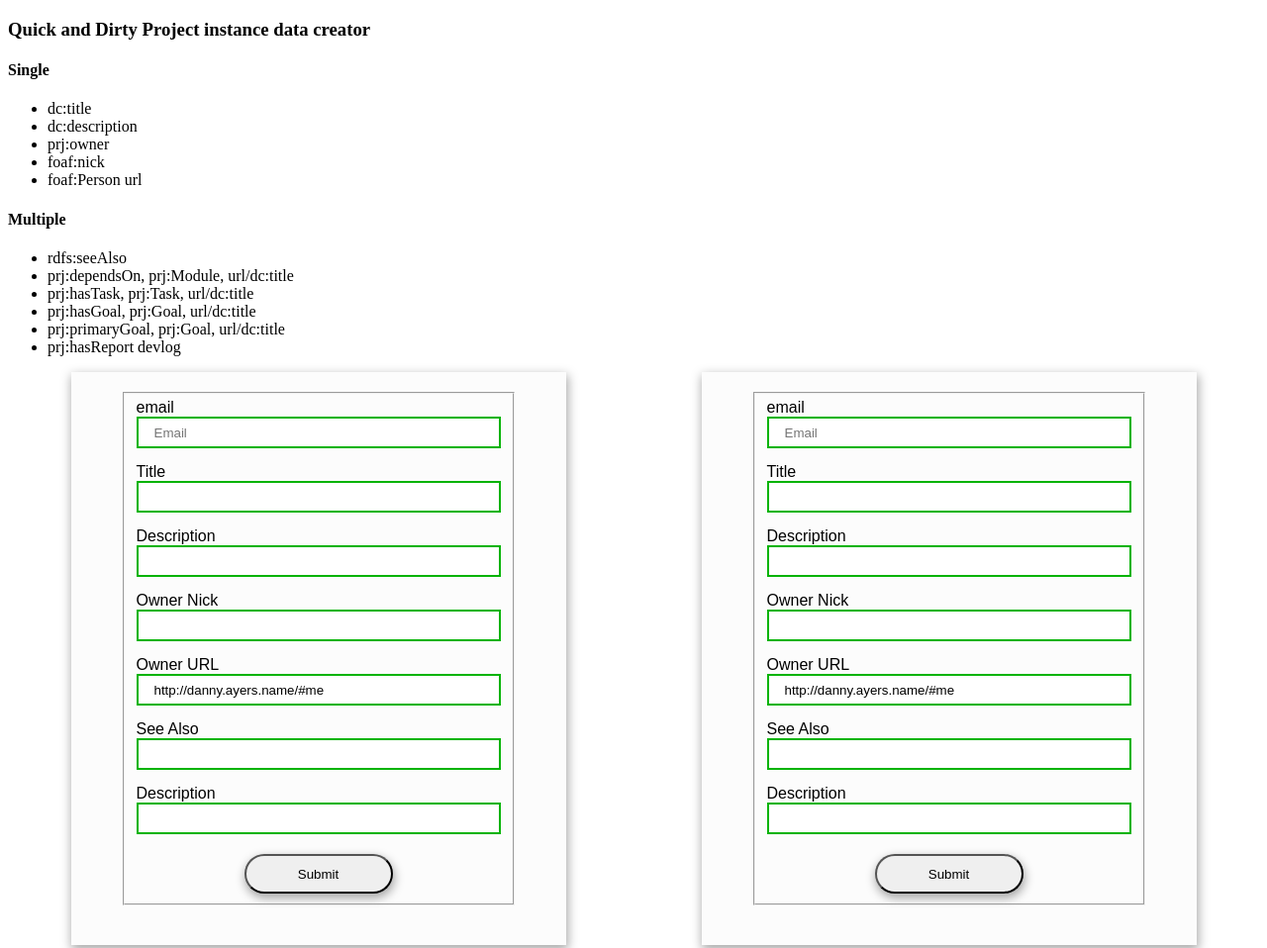
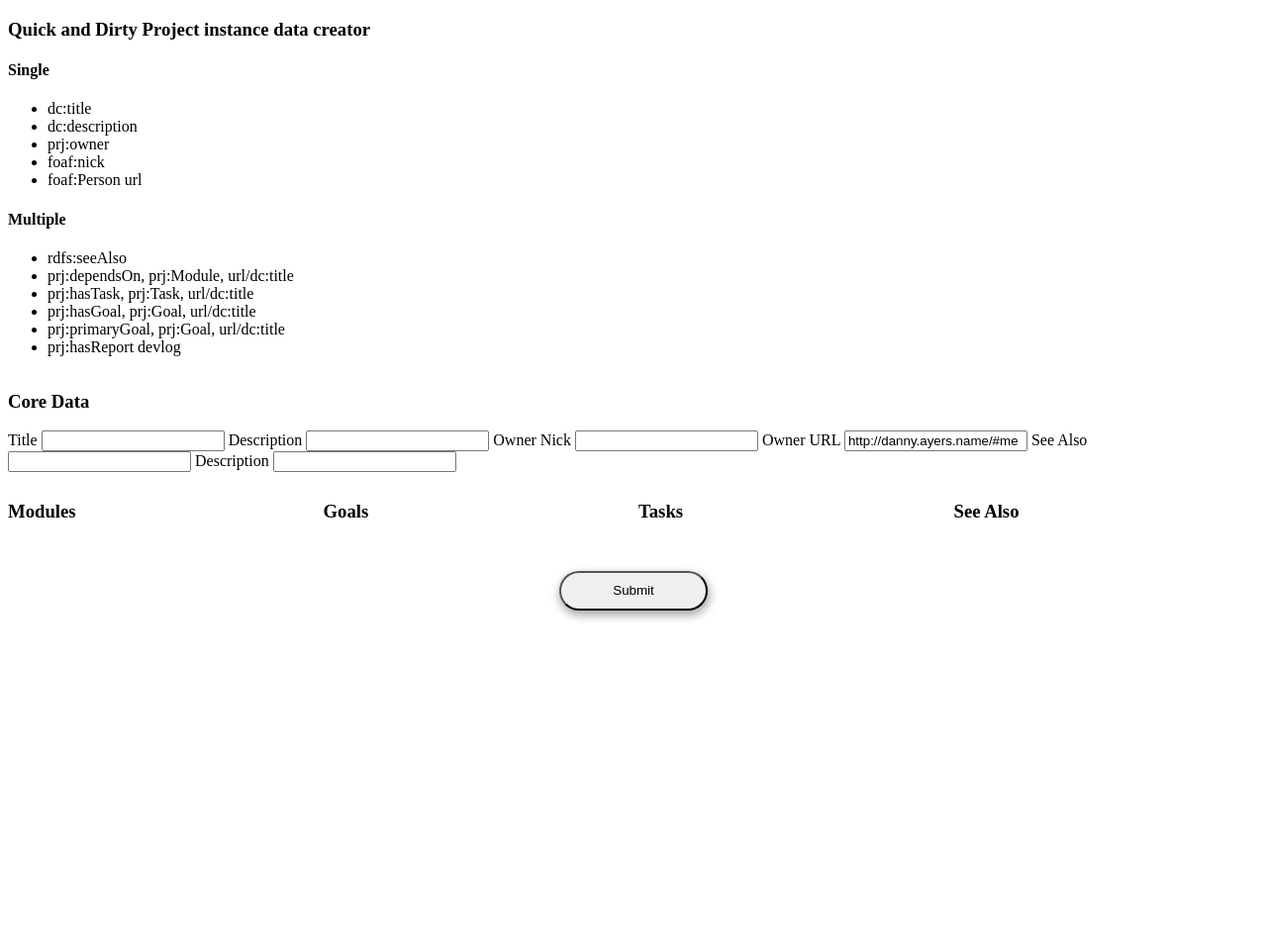
Before and after one commit to danja/tred, a website: page project/index.html in a window 1280 px wide. Shown: the top 958 px of the page at 99% size. After the commit the page ends 800 px from the top, so only its background shows below. Drawn offline with Linux system fonts and the light colour scheme.

Commit message:
reworking triple ui

```diff
--- a/js/config.js
+++ b/js/config.js
@@ -11,16 +11,7 @@ const SparqlServer = {
   //  updatePath: '/test/update'
 }
 
-const nsPrefixes = {
-  'http://www.w3.org/1999/02/22-rdf-syntax-ns#': 'rdf',
-  'http://www.w3.org/2000/01/rdf-schema#': 'rdfs',
-  'http://xmlns.com/foaf/0.1/': 'foaf',
-  'http://www.w3.org/2002/07/owl#': 'owl',
-  'http://purl.org/dc/elements/1.1/': 'dc',
-  'http://schema.org/': 'schema',
-  'http://purl.org/stuff/': 'x',
-  'http://purl.org/stuff/project#': 'prj'
-}
+
 
 /* used in the RDF, not dereferenced here */
 
--- a/project/css/project.css
+++ b/project/css/project.css
@@ -1,7 +1,20 @@
-.grid {
+/*.grid {
   display: grid;
   grid-template-columns: repeat(2, 1fr);
   grid-gap: 10px;
+}
+*/
+
+.grid {
+  display: grid;
+  grid-template-columns: repeat(4, 1fr);
+  grid-gap: 10px;
+}
+#core-data {
+  grid-column: span 4 / auto;
+}
+#button-bar {
+  grid-column: span 4 / auto;
 }
 
 form {
--- a/project/index.html
+++ b/project/index.html
@@ -37,10 +37,9 @@
       <li>prj:hasReport devlog</li>
     </ul>
     <div class="grid">
-      <form>
-        <fieldset>
-          <label for="email">email</label>
-          <input type="text" name="email" placeholder="Email" />
+
+      <div id="core-data">
+<h3>Core Data</h3>
         <label for="title">Title</label>
         <input type="text" id="title" name="title" class="single" />
         <label for="description">Description</label>
@@ -58,33 +57,13 @@
         <input type="text" id="see-also" class="single" />
         <label for="description">Description</label>
         <input type="text" id="description" class="single" />
-          <button type="button" id="submit-button">Submit</button>
-        </fieldset>
-      </form>
-      <form>
-        <fieldset>
-          <label for="email">email</label>
-          <input type="text" name="email" placeholder="Email" />
-          <label for="title">Title</label>
-          <input type="text" id="title" name="title" class="single" />
-          <label for="description">Description</label>
-          <input type="text" id="description" class="single" />
-          <label for="nick">Owner Nick</label>
-          <input type="text" id="nick" class="single" />
-          <label for="owner-url">Owner URL</label>
-          <input
-            type="text"
-            id="owner-url"
-            class="single"
-            value="http://danny.ayers.name/#me"
-          />
-          <label for="see-also">See Also</label>
-          <input type="text" id="see-also" class="single" />
-          <label for="description">Description</label>
-          <input type="text" id="description" class="single" />
-          <button type="button" id="submit-button">Submit</button>
-        </fieldset>
-      </form>
+
+      </div>
+  <div><h3>Modules</h3> </div>
+  <div><h3>Goals</h3> </div>
+  <div><h3>Tasks</h3> </div>
+  <div><h3>See Also</h3> </div>
+  <div id="button-bar">        <button type="button" id="submit-button">Submit</button></div>
     </div>
   </body>
 </html>
```
Also changed, not shown: index.html (+1 -0 lines), js/html-templates.js (+8 -0 lines), js/trev.js (+60 -1 lines), js/utils.js (line endings or trailing spaces). Lines whose indentation alone changed are shown as unchanged.
